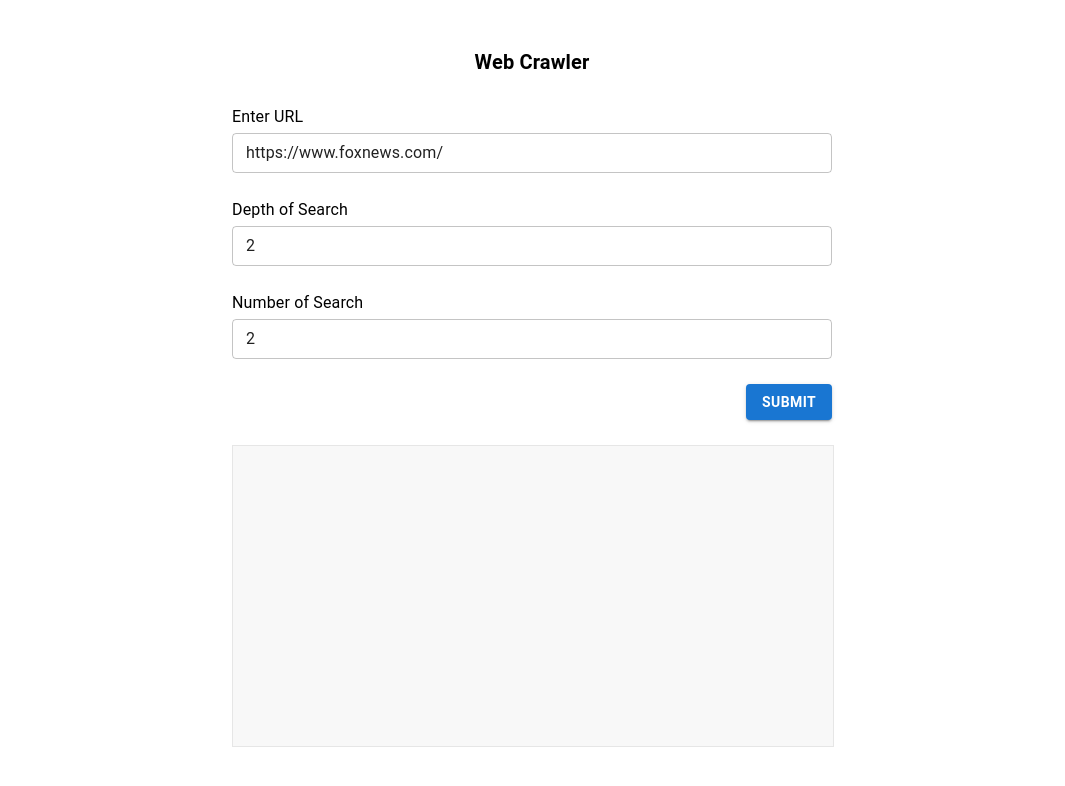
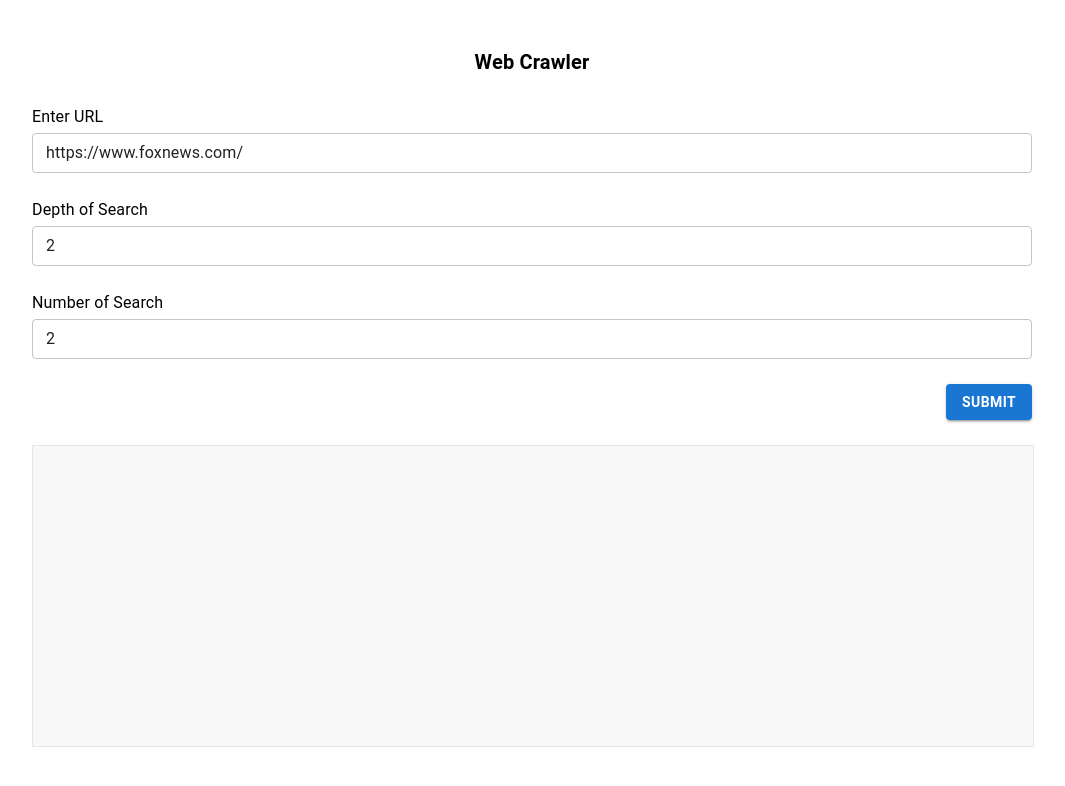
Before and after one commit to Tiinzzy/react-projects, a React (Create React App) app in the folder web-crawler-new/: page / in a window 1280 px wide. Shown: the top 786 px of the page, without its empty margins (108-1173 px from the left). Built offline with nearby package versions, Linux system fonts and the light colour scheme.

Commit message:
fixed some styling

```diff
--- a/web-crawler-new/src/components/frontend/style.css
+++ b/web-crawler-new/src/components/frontend/style.css
@@ -3,7 +3,7 @@
     flex-direction: column;
     align-items: left;
     justify-content: left;
-    width: 600px;
+    width: 1000px;
     margin-top: 30px
 }
 
@@ -19,7 +19,7 @@
 #logs_container {
     border: solid 0.5px #e6e6e6;
     background: #f8f8f8;
-    width: 600px;
+    width: 1000px;
     margin-top: 25px;
     height: 300px;
     overflow-y: scroll;
@@ -53,3 +53,9 @@
 #clear_btn {
     font-weight: bold !important;
 }
+
+#graph-tree-box {
+    display: flex;
+    align-items: center;
+    justify-content: center;
+}
```
